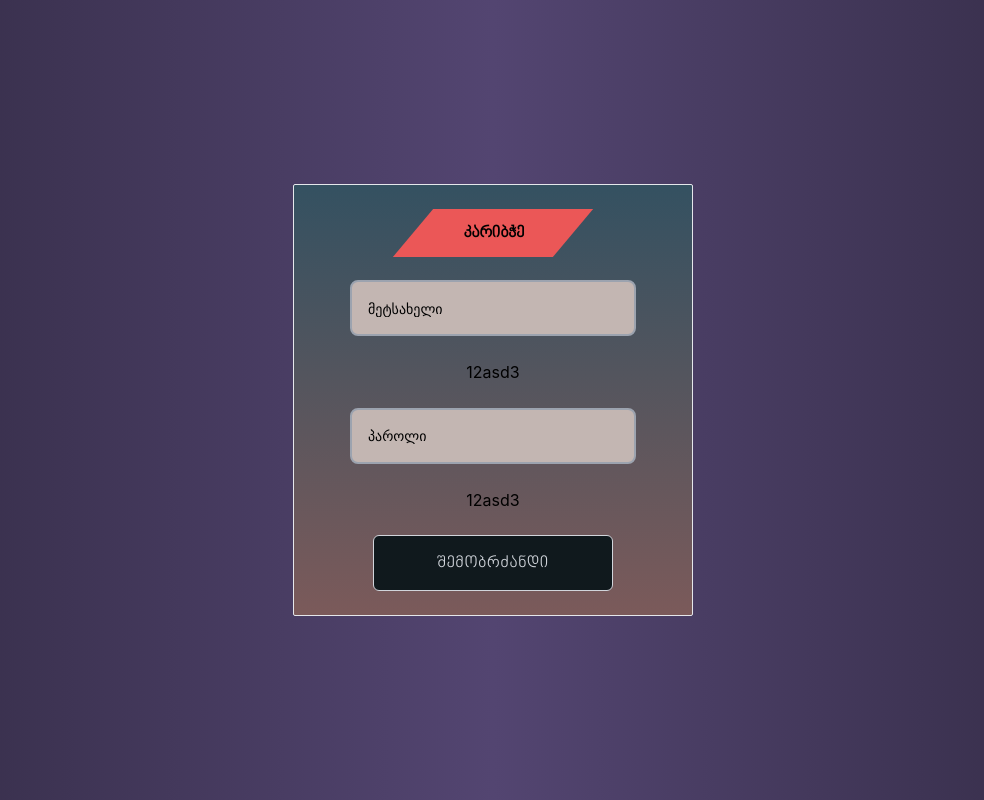
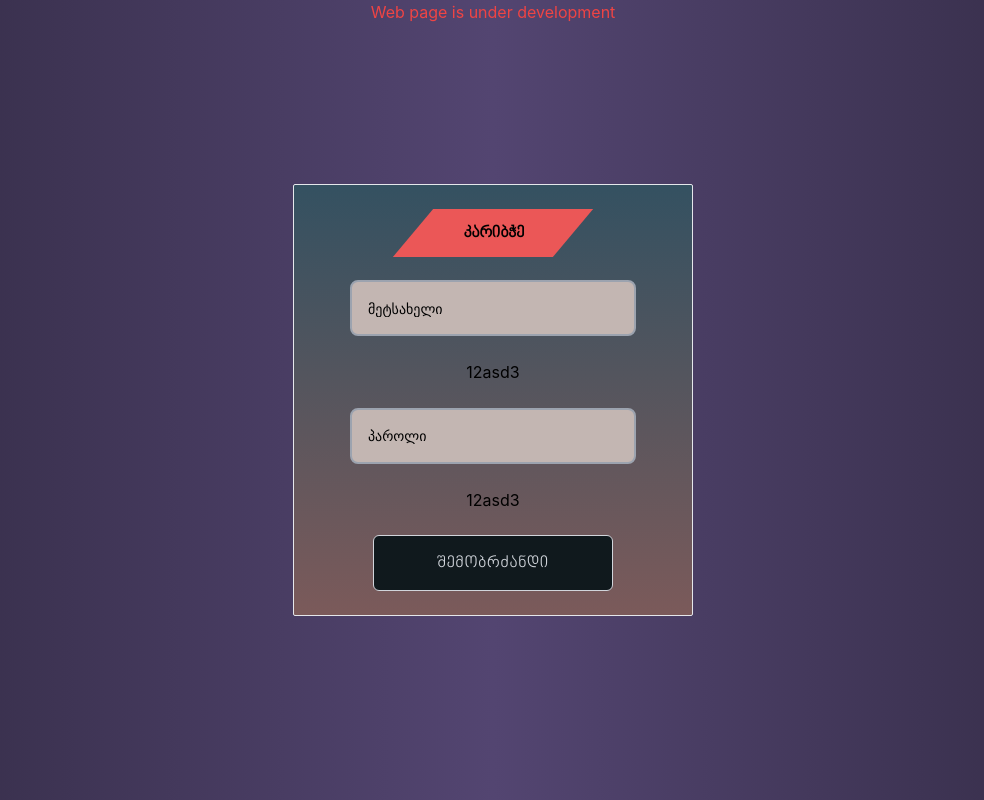
Before and after one commit to ibotchori/folk-soul, a React (Create React App) app: page /login in a window 1280 px wide. Shown: the whole page, without its empty margins (147-1131 px from the left). Built offline with nearby package versions, Linux system fonts and the light colour scheme.

Commit message:
chore: add notification in Layout

```diff
--- a/src/components/Layout/Layout.tsx
+++ b/src/components/Layout/Layout.tsx
@@ -14,7 +14,9 @@ const Layout = (props: Props) => {
       ) : (
         <SideBar />
       )}
-
+      <p className='items-center text-center w-full absolute text-red-500'>
+        Web page is under development
+      </p>
       <Outlet />
     </div>
   )
```
